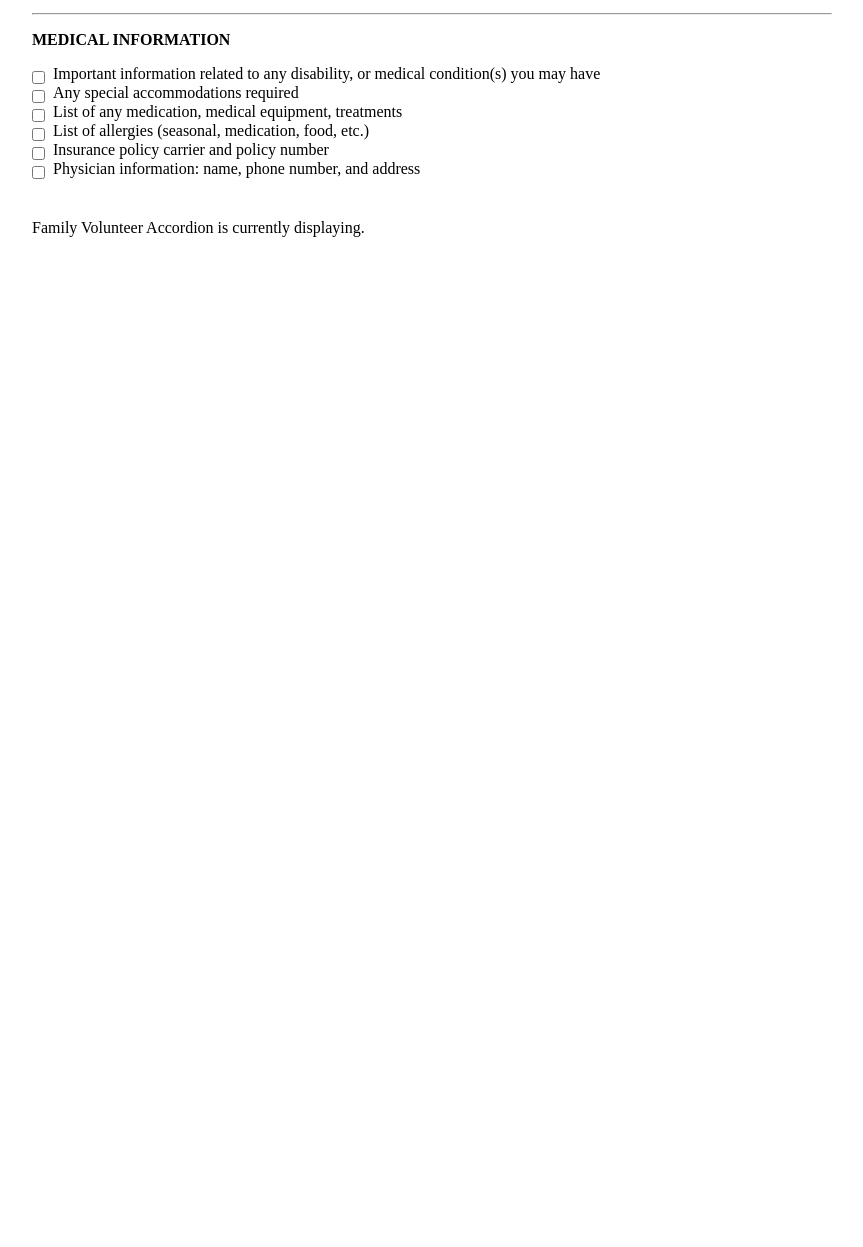
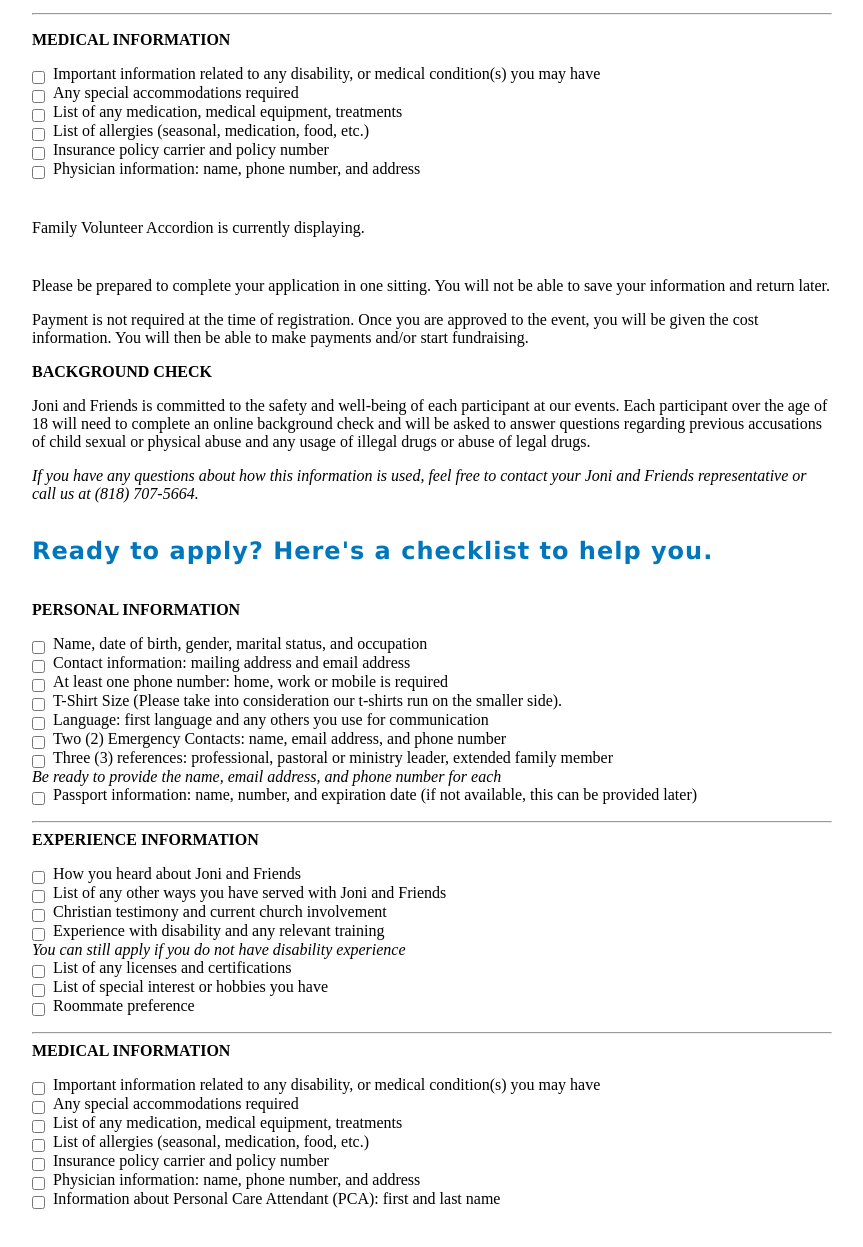
Before and after one commit to joniandfriends/before-you-apply, a plain HTML site: page index.html in a window 1280 px wide. Shown: the part 821-2068 px from the top of the page, without its empty margins (208-1071 px from the left). Before the commit the page ends 1108 px from the top, so only its background shows below. Drawn offline with Linux system fonts and the light colour scheme.

Commit message:
Working on adding IFR.

```diff
--- a/index.html
+++ b/index.html
@@ -10,9 +10,8 @@
   </head>
   <body>
 
-    <!-- todo: make the event name dynamic -->
     <h4>
-      <strong>We are excited for you to apply to a <em>Family Retreat!</em>  There are a few important details to know before you start your application...</strong>
+      <strong>We are excited for you to apply to a <em><span class="event-title"></span>!</em>  There are a few important details to know before you start your application...</strong>
     </h4>
 
     <!-- FAMILY RETREAT SECTION START -->
@@ -131,7 +130,8 @@
         <li><input type="checkbox" /> Physician information: name, phone number, and address</li>
       </ul>
       </form>
-    </div><!-- Individual Volunteer Text END -->
+    </div>
+    <!-- Individual Volunteer Text END -->
     <!-- FAMILY RETREAT SECTION END -->
 
     <!-- For testing puroses only -->
@@ -139,6 +139,67 @@
     <!------------------------------>
 
     <!-- INTERNATIONAL FAMILY RETREAT SECTION BEGIN -->
+<div>
+      <p>Please be prepared to complete your application in one sitting. You will not be able to save your information and return later.</p>
+
+      <p>Payment is not required at the time of registration. Once you are approved to the event, you will be given the cost information. You will then be able to make payments and/or start fundraising.</p>
+
+      <strong>BACKGROUND CHECK</strong>
+
+      <p>Joni and Friends is committed to the safety and well-being of each participant at our events. Each participant over the age of 18 will need to complete an online background check and will be asked to answer questions regarding previous accusations of child sexual or physical abuse and any usage of illegal drugs or abuse of legal drugs.</p>
+
+      <em>If you have any questions about how this information is used, feel free to contact your Joni and Friends representative or call us at (818) 707-5664.</em>
+
+      <h4><strong>Ready to apply? Here's a checklist to help you.</strong></h4>
+      <strong>PERSONAL INFORMATION</strong>
+
+      <form>
+        <ul>
+          <li><input type="checkbox" /> Name, date of birth, gender, marital status, and occupation</li>
+          <li><input type="checkbox" /> Contact information: mailing address and email address</li>
+          <li><input type="checkbox" /> At least one phone number: home, work or mobile is required</li>
+          <li><input type="checkbox" /> T-Shirt Size (Please take into consideration our t-shirts run on the smaller side).</li>
+          <li><input type="checkbox" /> Language: first language and any others you use for communication</li>
+          <li><input type="checkbox" />Two (2) Emergency Contacts: name, email address, and phone number</li>
+          <li><input type="checkbox" /> Three (3) references: professional, pastoral or ministry leader, extended family member</li>
+          <li><em>Be ready to provide the name, email address, and phone number for each</em></li>
+          <li><input type="checkbox" /> Passport information: name, number, and expiration date (if not available, this can be provided later)</li>
+        </ul>
+      </form>
+
+      <hr />
+
+      <strong>EXPERIENCE INFORMATION</strong>
+
+      <form>
+        <ul>
+          <li><input type="checkbox" /> How you heard about Joni and Friends</li>
+          <li><input type="checkbox" /> List of any other ways you have served with Joni and Friends</li>
+          <li><input type="checkbox" /> Christian testimony and current church involvement</li>
+          <li><input type="checkbox" /> Experience with disability and any relevant training</li>
+          <li><em>You can still apply if you do not have disability experience</em></li>
+          <li><input type="checkbox" /> List of any licenses and certifications</li>
+          <li><input type="checkbox" /> List of special interest or hobbies you have</li>
+          <li><input type="checkbox" /> Roommate preference</li>
+        </ul>
+      </form>
+
+      <hr />
+
+      <strong>MEDICAL INFORMATION</strong>
+
+      <form>
+        <ul>
+          <li><input type="checkbox" /> Important information related to any disability, or medical condition(s) you may have</li>
+          <li><input type="checkbox" /> Any special accommodations required</li>
+          <li><input type="checkbox" /> List of any medication, medical equipment, treatments</li>
+          <li><input type="checkbox" /> List of allergies (seasonal, medication, food, etc.)</li>
+          <li><input type="checkbox" /> Insurance policy carrier and policy number</li>
+          <li><input type="checkbox" /> Physician information: name, phone number, and address</li>
+          <li><input type="checkbox" /> Information about Personal Care Attendant (PCA): first and last name</li>
+        </ul>
+      </form>
+</div>
     <!-- INTERNATIONAL FAMILY RETREAT SECTION END -->
 
     <a id="apply-btn" class="fl-button hide" href="#">Apply Now</a>
--- a/js/script.js
+++ b/js/script.js
@@ -7,32 +7,44 @@ const retreatId = urlParams.get('fr_id')
 const participantType = urlParams.get('s_partType')
 const eventType = urlParams.get('event')
 
-const familyVolunteerAccordion = document.getElementById('family-volunteer-accordion')
-const applyButton = document.getElementById('apply-btn')
+const eventTitle = document.querySelector('.event-title')
 const groupText = document.getElementById('group-text')
 const individualText = document.getElementById('individual-text')
 const errorMessage = document.getElementById('error-message')
+const familyVolunteerAccordion = document.getElementById('family-volunteer-accordion')
+const applyButton = document.getElementById('apply-btn')
 
 const applyButtonUrl = `https://secure.joniandfriends.org/site/TRR/FamilyRetreats/General?pg=tfind&fr_id=${retreatId}&fr_tm_opt=new&s_partType=${participantType}`
 const pcaApplyButtonUrl = `https://secure.joniandfriends.org/site/TRR/FamilyRetreats/General?pg=tfind&fr_id=${retreatId}&fr_tm_opt=existing&s_partType=${participantType}`
 
-switch(participantType, eventType){
-  case 'primary' && 'familyRetreat':
+switch(eventType) {
+  case 'familyRetreat':
+    eventTitle.innerText = "Family Retreat"
+  break;
+  case 'internationalFamilyRetreat':
+    eventTitle.innerText = "International Family Retreat"
+  break;
+  default:
+    console.log('Default event title')
+}
+
+switch(participantType){
+  case 'primary':
     applyButton.href = applyButtonUrl
     applyButton.classList.remove('hide')
   break;
-  case 'volunteer' && 'familyRetreat':
+  case 'volunteer':
     groupText.classList.add('hide')
     individualText.classList.remove('hide')
     applyButton.href = applyButtonUrl
     applyButton.classList.remove('hide')
   break;
-  case 'volunteerGroup' && 'familyRetreat':
+  case 'volunteerGroup':
     applyButton.href = applyButtonUrl
     applyButton.classList.remove('hide')
     familyVolunteerAccordion.classList.add('hide')
   break;
-  case 'pca' && 'familyRetreat':
+  case 'pca':
     applyButton.href = pcaApplyButtonUrl
     applyButton.classList.remove('hide')
   break;
```
